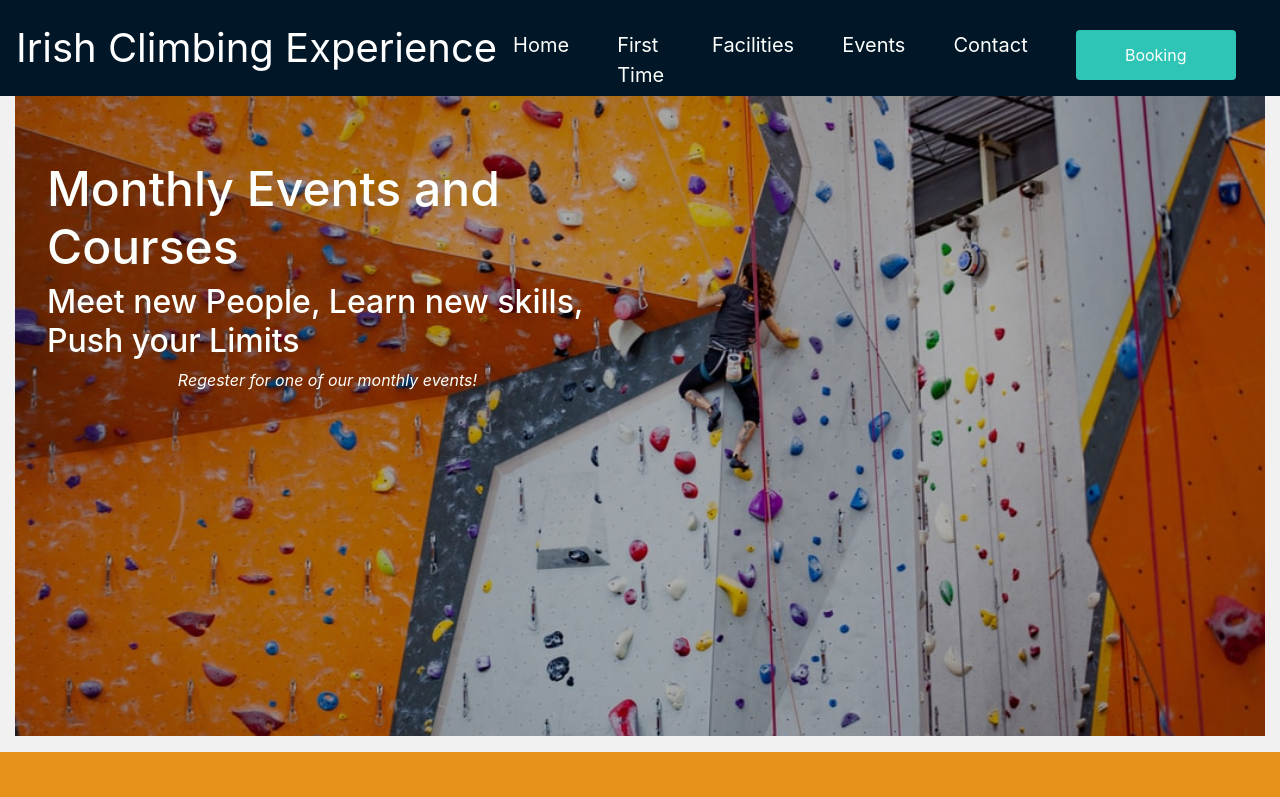
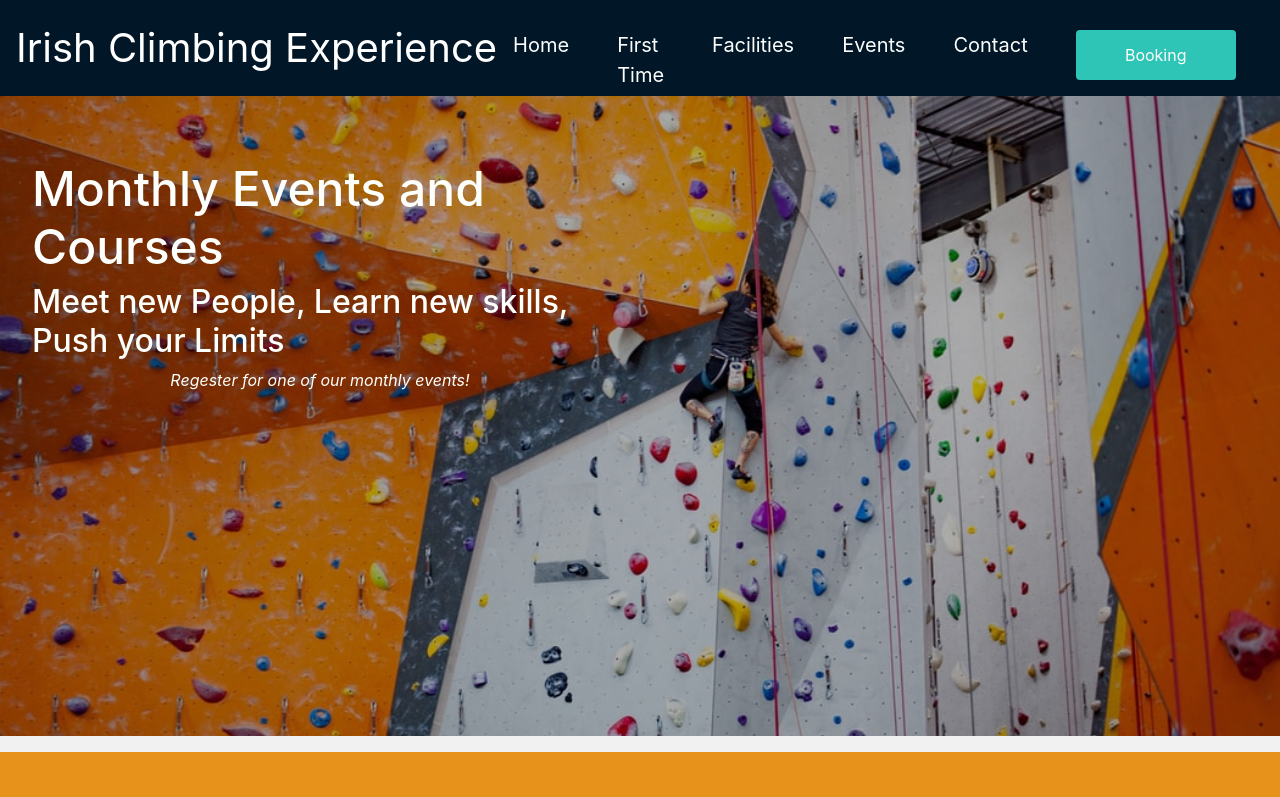
Before and after one commit to Brian-FullStack/CI_MS1_ICE, a plain HTML site: page events.html in a window 1280 px wide. Shown: the top 797 px of the page. Drawn offline with nearby package versions, Linux system fonts and the light colour scheme.

Commit message:
Reduced padding around image container

```diff
--- a/css/style.css
+++ b/css/style.css
@@ -385,7 +385,7 @@ table{
 .boulder-card{
     margin-top: 2rem;
     background-color: #FDFFFC;
-    border: 1px solid black;
+    border: 1px solid #FDFFFC;
     border-radius: 3px;
     padding: 2rem;
 }
@@ -402,6 +402,9 @@ table{
 }
 
 /**Events**/
+.events-container{
+    padding: 0;
+}
 
 .event-header{
     color: #FDFFFC;
--- a/events.html
+++ b/events.html
@@ -52,7 +52,7 @@
     <section>
 
 
-        <div class="container-fluid">
+        <div class="container-fluid events-container">
             <div class="event-image">
                 <div class="opaque-overlay"> </div>
                 <div class="event-about jumbotron col-12 col-md-6 d-block">
```
